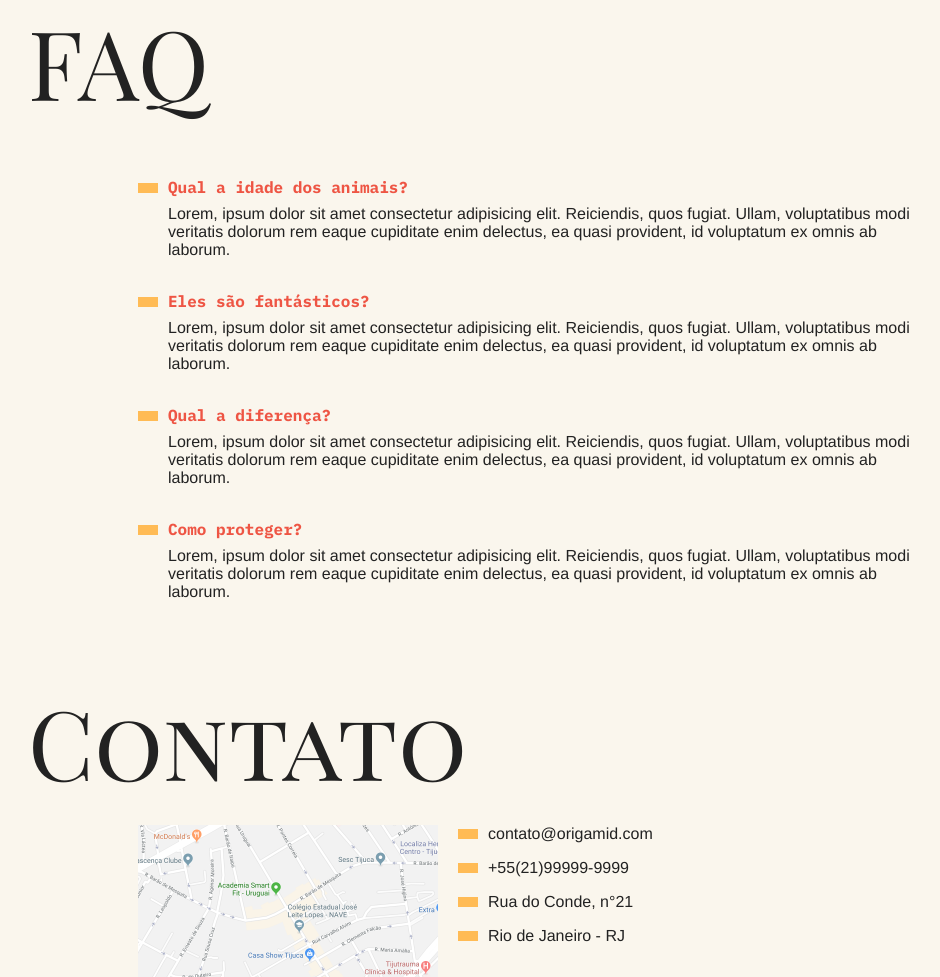
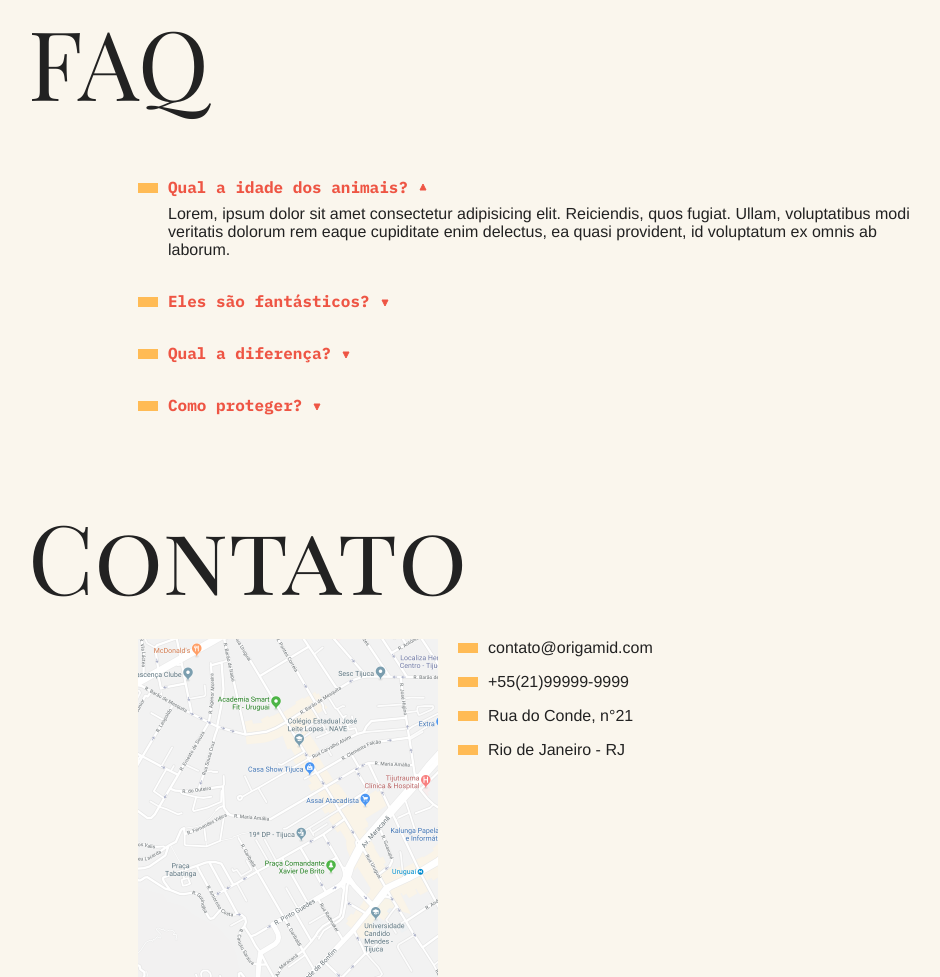
Before and after one commit to rayanne-barros/animais-fantasticos-Origamid-, a plain HTML site: page index.html in a window 1280 px wide. Shown: the part 807-1784 px from the top of the page, without its empty margins (162-1102 px from the left). Drawn offline with Linux system fonts and the light colour scheme.

Commit message:
Accordion List para o FAQ

```diff
--- a/css/style.css
+++ b/css/style.css
@@ -238,3 +238,41 @@ body {
     transform: translate3d(0,0,0);
   }
 }
+
+.js .js-accordion dd {
+  display: none;
+}
+
+.js-accordion dt::after{
+  content: '';
+  width: 10px;
+  height: 10px;
+  display: inline-block;
+  background: url('../img/arrow-red.svg') no-repeat center center;
+  margin-left: 10px;
+  transform: rotate(90deg);
+  transition: transform .3s
+}
+
+.js-accordion dt.ativo::after{
+  content: '';
+  transform: rotate(-90deg);
+}
+
+.js-accordion dd.ativo {
+  display: block;
+  animation: slideDown .5s forwards;
+}
+
+@keyframes slideDown {
+  from{
+    opacity: 0;
+    max-height: 0;
+  }
+  to{
+    opacity: 1;
+    max-height: 150px;
+
+  }
+
+}
--- a/index.html
+++ b/index.html
@@ -105,7 +105,7 @@
   </section>
   <section class="grid-section faq" id="faq">
     <h1 class="titulo">FAQ</h1>
-    <dl class="faq-lista">
+    <dl class="faq-lista js-accordion">
       <dt>Qual a idade dos animais?</dt>
       <dd>Lorem, ipsum dolor sit amet consectetur adipisicing elit. Reiciendis, quos fugiat. Ullam, voluptatibus modi
         veritatis dolorum rem eaque cupiditate enim delectus, ea quasi provident, id voluptatum ex omnis ab laborum.
--- a/script.js
+++ b/script.js
@@ -1,3 +1,4 @@
+function initTabNav() {
   const tabMenu = document.querySelectorAll('.js-tabmenu li');
   const tabContent = document.querySelectorAll('.js-tabcontent section');
 
@@ -17,3 +18,28 @@ if (tabMenu.length && tabContent.length) {
       });
     })
   }
+}
+
+initTabNav();
+
+function initAccordion() {
+  const accordionList = document.querySelectorAll('.js-accordion dt');
+  if (accordionList.length) {
+    accordionList[0].classList.add('ativo');
+    accordionList[0].nextElementSibling.classList.add('ativo');
+
+
+
+    function activeAccordion() {
+      this.classList.toggle('ativo');
+      this.nextElementSibling.classList.toggle('ativo');
+
+    }
+
+    accordionList.forEach((item) => {
+      item.addEventListener('click', activeAccordion);
+    });
+  }
+}
+
+initAccordion();
```
Also changed, not shown: img/arrow-red.svg (added). Lines whose indentation alone changed are shown as unchanged.
